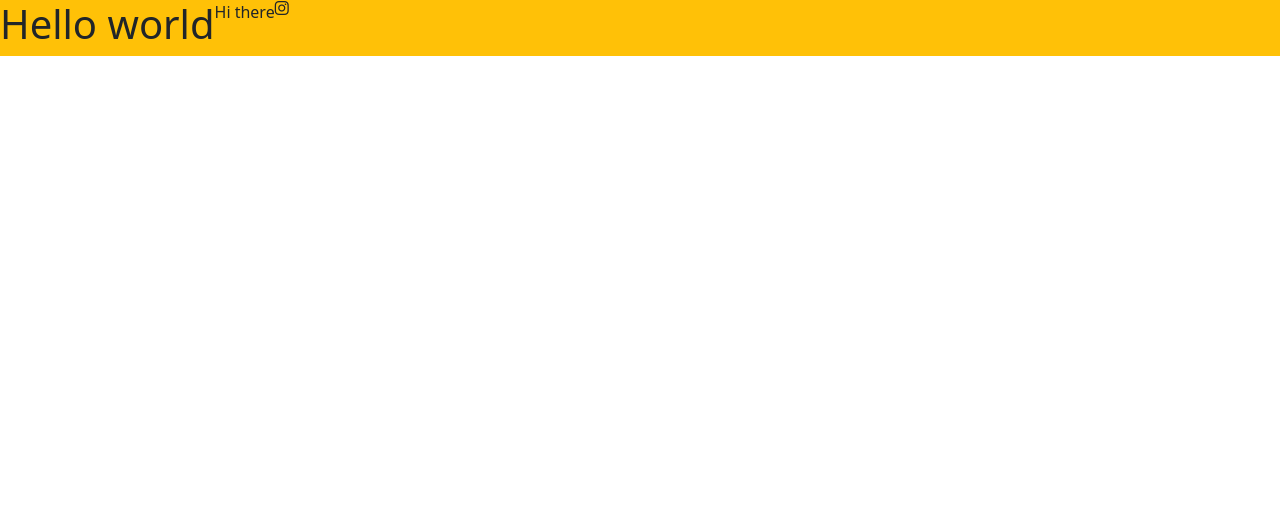
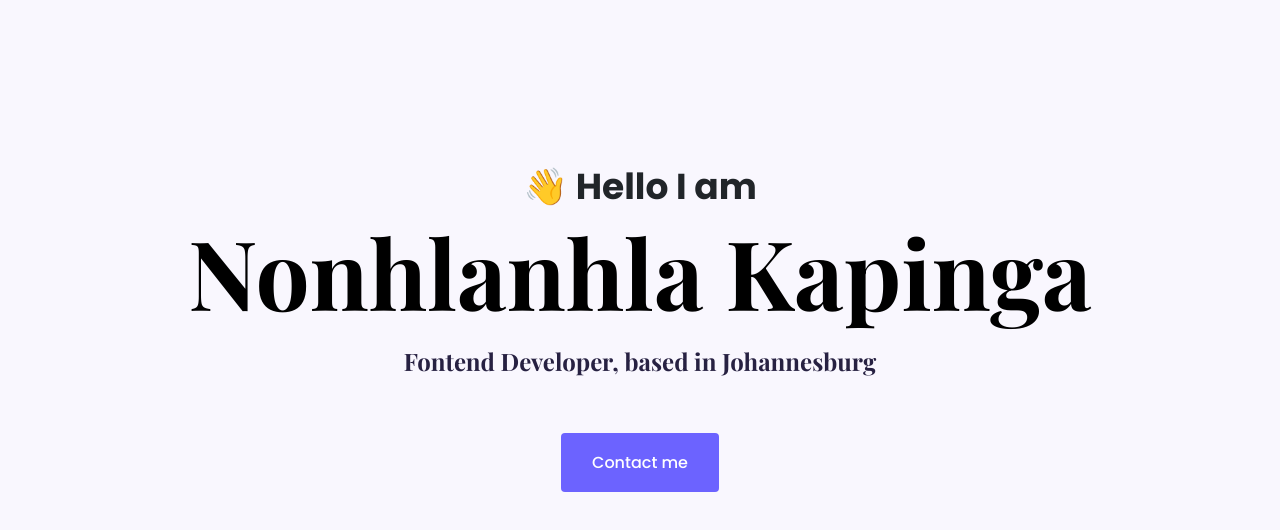
Before and after one commit to Millykapy/My-Potfolio, a plain HTML site: page index.html in a window 1280 px wide. Drawn offline with nearby package versions, Linux system fonts and the light colour scheme.

Commit message:
added some html,styling and added
some variables

```diff
--- a/css/style.css
+++ /dev/null
@@ -1,10 +0,0 @@
-h1 {
-  color: black;
-  font-family: "Playfair Display", serif;
-  font-weight: bold;
-}
-
-p {
-  font-family: "Poppins", sans-serif;
-  font-weight: normal;
-}
--- a/index.html
+++ b/index.html
@@ -23,16 +23,18 @@
       href="https://fonts.googleapis.com/css2?family=Playfair+Display:wght@700&family=Poppins:wght@500;700&display=swap"
       rel="stylesheet"
     />
-    <link rel="stylesheet" href="styles/portfolio.css" />
+    <link rel="stylesheet" href="src/style.css" />
     <meta name="viewport" content="width=device-width, initial-scale=1.0" />
     <title>Document</title>
   </head>
   <body>
-    <div class="d-flex bg-warning">
-      <h1>Hello world</h1>
-      <p>Hi there</p>
-
-      <i class="fab fa-instagram"></i>
+    <div class="hero">
+      <p>👋 Hello I am</p>
+      <h1>Nonhlanhla Kapinga</h1>
+      <h2 class="mb-5">Fontend Developer, based in Johannesburg</h2>
+      <div>
+        <a href="#" class="btn btn-branding">Contact me</a>
+      </div>
     </div>
   </body>
 </html>
--- /dev/null
+++ b/src/style.css
@@ -0,0 +1,50 @@
+:root {
+  --branding-color: #6c63ff;
+  --heading-font-family: "Playfair Display", serif;
+  --default-font-family: "Poppins", sans-serif;
+  --secodary-color: #f9f7fe;
+}
+body {
+  font-family: var(--default-font-family);
+}
+h1,
+h2,
+h3,
+h4,
+h5,
+h6 {
+  color: black;
+  font-family: var(--heading-font-family);
+  font-weight: bold;
+}
+h1 {
+  font-size: 96px;
+}
+.hero h2 {
+  font-family: var(--heading-font-family);
+  font-size: 24px;
+  font-weight: normal;
+  line-height: 2;
+  color: #272142;
+}
+
+p {
+  font-weight: normal;
+  margin: 0;
+}
+.hero {
+  background: var(--secodary-color);
+  text-align: center;
+  padding: 160px 20px;
+}
+.hero p {
+  font-size: 36px;
+  font-weight: bold;
+}
+.btn-branding {
+  background: var(--branding-color);
+  border-radius: 4px;
+  color: white;
+  line-height: 27px;
+  padding: 15px 30px;
+}
```
Also changed, not shown: 1 other file.
